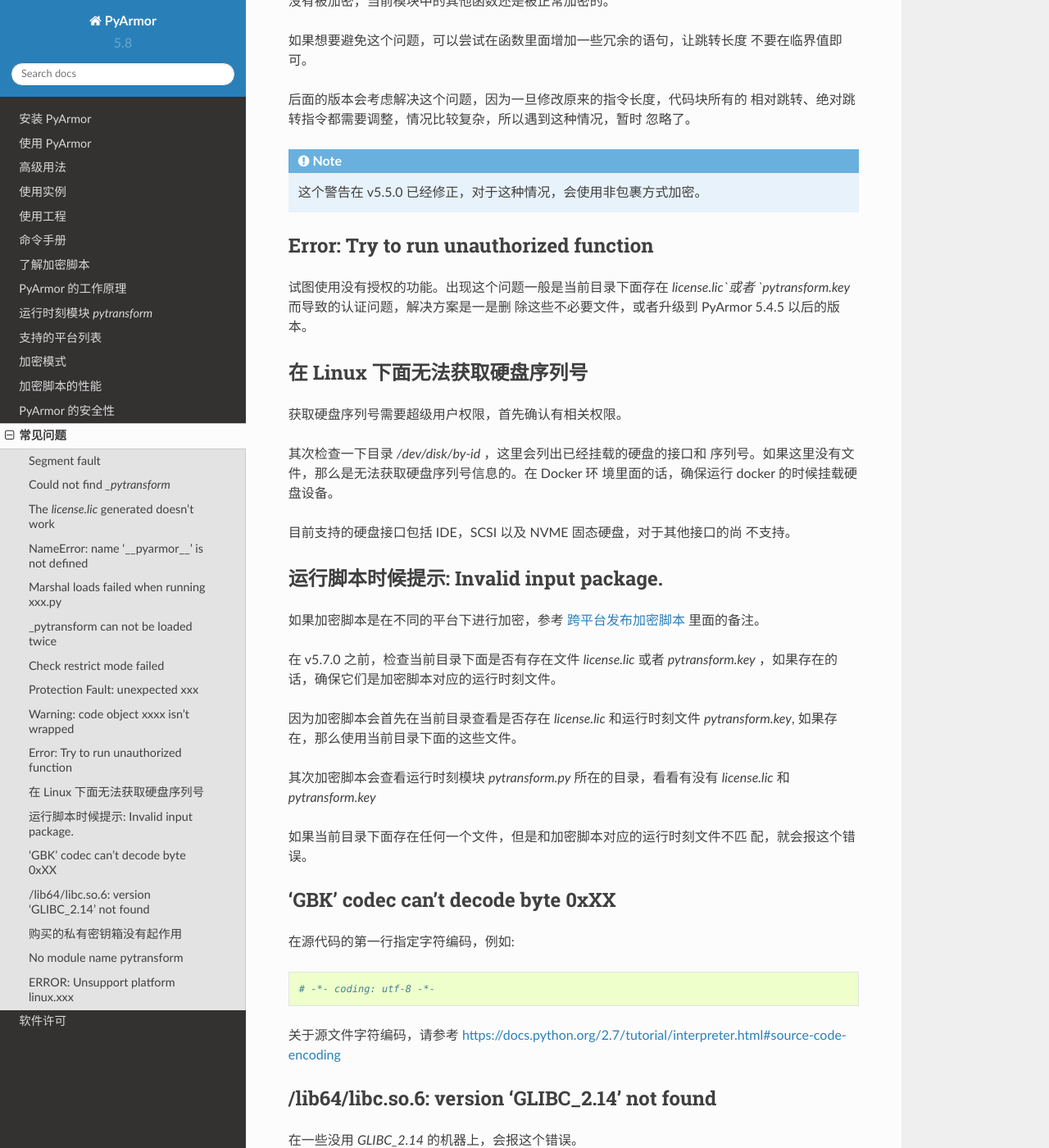
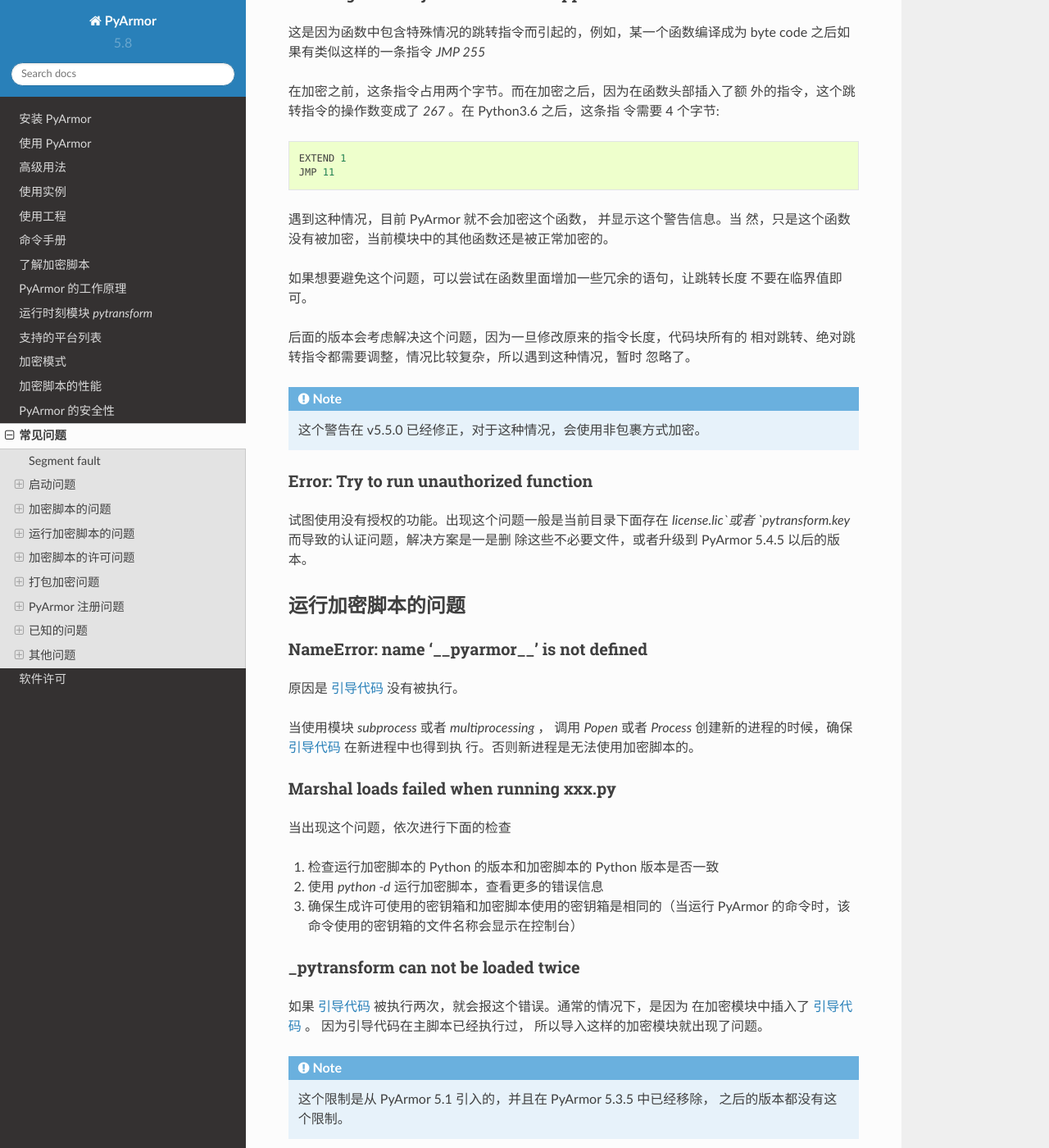
Before and after one commit to dashingsoft/pyarmor-docs-zh, a Sphinx documentation site: the page built from docs/questions.rst, in a window 1280 px wide and 1400 px high, scrolled down 3203 px. Shown: the whole window at 82% size. Built offline with Sphinx 7.4.7 and the Read the Docs theme 2.0.0, drawn with Linux system fonts in a browser that asks for light colours; some of the changed text lies outside the part shown.

Commit message:
Catalog quetions

```diff
--- a/docs/questions.rst
+++ b/docs/questions.rst
@@ -11,15 +11,18 @@
 * 使用调试选项 ``-d`` 运行，显示执行堆栈和更多的调试信息。例如::
 
       pyarmor -d obfuscate --recurisve foo.py
+      PYTHONDEBUG=y pyarmor -d obfuscate --recurisve foo.py
 
 对于运行加密脚本出现的问题:
 
 * 尝试打开 Python 的调试选项查看更多的错误信息。例如::
 
       python -d obf_foo.py
+      PYTHONDEBUG=y python obf_foo.py
 
-* 打开调试开关之后，会在当前目录创建一个日志文件 `pytransform.log` 查
-  看里面是否有帮助定位问题的错误信息
+在任何情况下，打开 Python 的调试开关之后，会在当前目录创建一个日志文件
+`pytransform.log` ，里面包含有帮助定位问题的更多信息。
+
 
 Segment fault
 -------------
@@ -38,9 +41,11 @@
     m.set_option(5, c_char_p(1))
 
 
+启动问题
+--------
+
 Could not find `_pytransform`
------------------------------
-
+~~~~~~~~~~~~~~~~~~~~~~~~~~~~~
 通常情况下动态库 `_pytransform` 在 :ref:`运行辅助包` 里面（在 v5.7.0
 之前，是和加密脚本在相同的目录下）:
 
@@ -66,144 +71,20 @@
 
 如果还是有问题，那么请报告 issue_
 
-The `license.lic` generated doesn't work
-----------------------------------------
 
-通常情况下是因为加密脚本使用的密钥箱和生成许可文件时候使用的密钥箱不一
-样，例如在试用版本加密脚本，但是在正式版本下面生成许可文件。
+ERROR: Unsupport platform linux.xxx
+~~~~~~~~~~~~~~~~~~~~~~~~~~~~~~~~~~~
+有些平台 `pyarmor` 无法自动识别，如果在 `其他平台的动态库清单`_ 中有可
+用的动态库。可以直接下载下来，保存到这个平台的搜索路径
+``~/.pyarmor/platforms/SYSTEM/ARCH`` 下面。如果不能确定存放的路径，可
+以使用命令 ``pyarmor -d download`` 查看，在开始的时候会显示 `pyarmor`
+去那里查找动态库。
 
-通用的解决方法就是重新把加密脚本生成一下，然后在重新生成许可文件。
-
-NameError: name '__pyarmor__' is not defined
---------------------------------------------
-
-原因是 :ref:`引导代码` 没有被执行。
-
-当使用模块 `subprocess` 或者 `multiprocessing` ， 调用 `Popen` 或者
-`Process` 创建新的进程的时候，确保 :ref:`引导代码` 在新进程中也得到执
-行。否则新进程是无法使用加密脚本的。
-
-Marshal loads failed when running xxx.py
-----------------------------------------
-
-当出现这个问题，依次进行下面的检查
-
-1. 检查运行加密脚本的 Python 的版本和加密脚本的 Python 版本是否一致
-
-2. 使用 `python -d` 运行加密脚本，查看更多的错误信息
-
-3. 确保生成许可使用的密钥箱和加密脚本使用的密钥箱是相同的（当运行
-   PyArmor 的命令时，该命令使用的密钥箱的文件名称会显示在控制台）
-
-_pytransform can not be loaded twice
-------------------------------------
-
-如果 :ref:`引导代码` 被执行两次，就会报这个错误。通常的情况下，是因为
-在加密模块中插入了 :ref:`引导代码` 。 因为引导代码在主脚本已经执行过，
-所以导入这样的加密模块就出现了问题。
-
-.. note::
-
-   这个限制是从 PyArmor 5.1 引入的，并且在 PyArmor 5.3.5 中已经移除，
-   之后的版本都没有这个限制。
-
-Check restrict mode failed
---------------------------
-
-违反了加密脚本的使用约束，默认情况下，加密脚本是不能被进行任何修改的。
-更多信息参考 :ref:`约束模式`
-
-如果使用 `pack` 命令去打包加密后的脚本，也会出现这个错误提示。命令
-`pack` 正确的使用方式是直接打包原始的脚本。
+如果需要在上面没有列出的平台使用 PyArmor，请发送邮件到 jondy.zhao@gmail.com
 
 
-Protection Fault: unexpected xxx
---------------------------------
-
-违反了加密脚本的使用约束，默认情况下，下列文件不能进行任何修改：
-
-* pytransform.py
-* _pytransform.so/.dll/.dylib
-
-更多信息参考 :ref:`对主脚本的特殊处理`
-
-Warning: code object xxxx isn't wrapped
----------------------------------------
-
-这是因为函数中包含特殊情况的跳转指令而引起的，例如，某一个函数编译成为
-byte code 之后如果有类似这样的一条指令 `JMP 255`
-
-在加密之前，这条指令占用两个字节。而在加密之后，因为在函数头部插入了额
-外的指令，这个跳转指令的操作数变成了 `267` 。在 Python3.6 之后，这条指
-令需要 4 个字节::
-
-    EXTEND 1
-    JMP 11
-
-遇到这种情况，目前 PyArmor 就不会加密这个函数， 并显示这个警告信息。当
-然，只是这个函数没有被加密，当前模块中的其他函数还是被正常加密的。
-
-如果想要避免这个问题，可以尝试在函数里面增加一些冗余的语句，让跳转长度
-不要在临界值即可。
-
-后面的版本会考虑解决这个问题，因为一旦修改原来的指令长度，代码块所有的
-相对跳转、绝对跳转指令都需要调整，情况比较复杂，所以遇到这种情况，暂时
-忽略了。
-
-.. note::
-
-   这个警告在 v5.5.0 已经修正，对于这种情况，会使用非包裹方式加密。
-
-Error: Try to run unauthorized function
----------------------------------------
-
-试图使用没有授权的功能。出现这个问题一般是当前目录下面存在
-`license.lic`或者 `pytransform.key` 而导致的认证问题，解决方案是一是删
-除这些不必要文件，或者升级到 PyArmor 5.4.5 以后的版本。
-
-
-在 Linux 下面无法获取硬盘序列号
--------------------------------
-
-获取硬盘序列号需要超级用户权限，首先确认有相关权限。
-
-其次检查一下目录 `/dev/disk/by-id` ，这里会列出已经挂载的硬盘的接口和
-序列号。如果这里没有文件，那么是无法获取硬盘序列号信息的。在 Docker 环
-境里面的话，确保运行 docker 的时候挂载硬盘设备。
-
-目前支持的硬盘接口包括 IDE，SCSI 以及 NVME 固态硬盘，对于其他接口的尚
-不支持。
-
-运行脚本时候提示: Invalid input package.
-----------------------------------------
-
-如果加密脚本是在不同的平台下进行加密，参考 :ref:`跨平台发布加密脚本`
-里面的备注。
-
-在 v5.7.0 之前，检查当前目录下面是否有存在文件 `license.lic` 或者
-`pytransform.key` ，如果存在的话，确保它们是加密脚本对应的运行时刻文件。
-
-因为加密脚本会首先在当前目录查看是否存在 `license.lic` 和运行时刻文件
-`pytransform.key`, 如果存在，那么使用当前目录下面的这些文件。
-
-其次加密脚本会查看运行时刻模块 `pytransform.py` 所在的目录，看看有没有
-`license.lic` 和 `pytransform.key`
-
-如果当前目录下面存在任何一个文件，但是和加密脚本对应的运行时刻文件不匹
-配，就会报这个错误。
-
-'GBK' codec can't decode byte 0xXX
-----------------------------------
-
-在源代码的第一行指定字符编码，例如::
-
-    # -*- coding: utf-8 -*-
-
-关于源文件字符编码，请参考 https://docs.python.org/2.7/tutorial/interpreter.html#source-code-encoding
-
 /lib64/libc.so.6: version 'GLIBC_2.14' not found
-------------------------------------------------
-
+~~~~~~~~~~~~~~~~~~~~~~~~~~~~~~~~~~~~~~~~~~~~~~~~
 在一些没用 `GLIBC_2.14` 的机器上，会报这个错误。
 
 解决方案是对动态库 `_pytransform.so` 打补丁。
@@ -243,18 +124,142 @@
 
      pyarmor obfuscate --platform centos6.x86_64 foo.py
 
-购买的私有密钥箱没有起作用
---------------------------
 
-使用私有密钥箱加密的脚本，依然可以在试用版本生成的许可证下运行:
+加密脚本的问题
+--------------
 
-* 确认命令 `pyarmor register` 能显示正确的注册信息
-* 确认 :ref:`全局密钥箱` 文件 `~/.pyarmor_capsule.zip` 和注册文件 `pyarmor-regfile-1.zip` 中的 `.pyarmor_capsule.zip` 是同一个文件
-* 重新启动系统
+'GBK' codec can't decode byte 0xXX
+~~~~~~~~~~~~~~~~~~~~~~~~~~~~~~~~~~
+在源代码的第一行指定字符编码，例如::
+
+    # -*- coding: utf-8 -*-
+
+关于源文件字符编码，请参考 https://docs.python.org/2.7/tutorial/interpreter.html#source-code-encoding
+
+
+Warning: code object xxxx isn't wrapped
+~~~~~~~~~~~~~~~~~~~~~~~~~~~~~~~~~~~~~~~
+这是因为函数中包含特殊情况的跳转指令而引起的，例如，某一个函数编译成为
+byte code 之后如果有类似这样的一条指令 `JMP 255`
+
+在加密之前，这条指令占用两个字节。而在加密之后，因为在函数头部插入了额
+外的指令，这个跳转指令的操作数变成了 `267` 。在 Python3.6 之后，这条指
+令需要 4 个字节::
+
+    EXTEND 1
+    JMP 11
+
+遇到这种情况，目前 PyArmor 就不会加密这个函数， 并显示这个警告信息。当
+然，只是这个函数没有被加密，当前模块中的其他函数还是被正常加密的。
+
+如果想要避免这个问题，可以尝试在函数里面增加一些冗余的语句，让跳转长度
+不要在临界值即可。
+
+后面的版本会考虑解决这个问题，因为一旦修改原来的指令长度，代码块所有的
+相对跳转、绝对跳转指令都需要调整，情况比较复杂，所以遇到这种情况，暂时
+忽略了。
+
+.. note::
+
+   这个警告在 v5.5.0 已经修正，对于这种情况，会使用非包裹方式加密。
+
+
+Error: Try to run unauthorized function
+~~~~~~~~~~~~~~~~~~~~~~~~~~~~~~~~~~~~~~~
+试图使用没有授权的功能。出现这个问题一般是当前目录下面存在
+`license.lic`或者 `pytransform.key` 而导致的认证问题，解决方案是一是删
+除这些不必要文件，或者升级到 PyArmor 5.4.5 以后的版本。
+
+
+运行加密脚本的问题
+------------------
+
+NameError: name '__pyarmor__' is not defined
+~~~~~~~~~~~~~~~~~~~~~~~~~~~~~~~~~~~~~~~~~~~~
+原因是 :ref:`引导代码` 没有被执行。
+
+当使用模块 `subprocess` 或者 `multiprocessing` ， 调用 `Popen` 或者
+`Process` 创建新的进程的时候，确保 :ref:`引导代码` 在新进程中也得到执
+行。否则新进程是无法使用加密脚本的。
+
+
+Marshal loads failed when running xxx.py
+~~~~~~~~~~~~~~~~~~~~~~~~~~~~~~~~~~~~~~~~
+当出现这个问题，依次进行下面的检查
+
+1. 检查运行加密脚本的 Python 的版本和加密脚本的 Python 版本是否一致
+
+2. 使用 `python -d` 运行加密脚本，查看更多的错误信息
+
+3. 确保生成许可使用的密钥箱和加密脚本使用的密钥箱是相同的（当运行
+   PyArmor 的命令时，该命令使用的密钥箱的文件名称会显示在控制台）
+
+
+_pytransform can not be loaded twice
+~~~~~~~~~~~~~~~~~~~~~~~~~~~~~~~~~~~~
+如果 :ref:`引导代码` 被执行两次，就会报这个错误。通常的情况下，是因为
+在加密模块中插入了 :ref:`引导代码` 。 因为引导代码在主脚本已经执行过，
+所以导入这样的加密模块就出现了问题。
+
+.. note::
+
+   这个限制是从 PyArmor 5.1 引入的，并且在 PyArmor 5.3.5 中已经移除，
+   之后的版本都没有这个限制。
+
+
+Check restrict mode failed
+~~~~~~~~~~~~~~~~~~~~~~~~~~
+违反了加密脚本的使用约束，默认情况下，加密脚本是不能被进行任何修改的。
+更多信息参考 :ref:`约束模式`
+
+如果使用 `pack` 命令去打包加密后的脚本，也会出现这个错误提示。命令
+`pack` 正确的使用方式是直接打包原始的脚本。
+
+
+Protection Fault: unexpected xxx
+~~~~~~~~~~~~~~~~~~~~~~~~~~~~~~~~
+违反了加密脚本的使用约束，默认情况下，下列文件不能进行任何修改：
+
+* pytransform.py
+* _pytransform.so/.dll/.dylib
+
+更多信息参考 :ref:`对主脚本的特殊处理`
+
+
+运行脚本时候提示: Invalid input pack
+~~~~~~~~~~~~~~~~~~~~~~~~~~~~~~~~~~~~
+如果加密脚本是在不同的平台下进行加密，参考 :ref:`跨平台发布加密脚本`
+里面的备注。
+
+在 v5.7.0 之前，检查当前目录下面是否有存在文件 `license.lic` 或者
+`pytransform.key` ，如果存在的话，确保它们是加密脚本对应的运行时刻文件。
+
+因为加密脚本会首先在当前目录查看是否存在 `license.lic` 和运行时刻文件
+`pytransform.key`, 如果存在，那么使用当前目录下面的这些文件。
+
+其次加密脚本会查看运行时刻模块 `pytransform.py` 所在的目录，看看有没有
+`license.lic` 和 `pytransform.key`
+
+如果当前目录下面存在任何一个文件，但是和加密脚本对应的运行时刻文件不匹
+配，就会报这个错误。
+
+
+加密脚本的许可问题
+------------------
+
+The `license.lic` generated doesn't work
+~~~~~~~~~~~~~~~~~~~~~~~~~~~~~~~~~~~~~~~~
+通常情况下是因为加密脚本使用的密钥箱和生成许可文件时候使用的密钥箱不一
+样，例如在试用版本加密脚本，但是在正式版本下面生成许可文件。
+
+通用的解决方法就是重新把加密脚本生成一下，然后在重新生成许可文件。
+
+
+打包加密问题
+------------
 
 No module name pytransform
---------------------------
-
+~~~~~~~~~~~~~~~~~~~~~~~~~~
 在使用 `pyarmor pack` 打包的时候报这个错误:
 
 * 确认命令行指定的脚本是没有加密的
@@ -262,34 +267,44 @@
 
     pyarmor pack --clean foo.py
 
-ERROR: Unsupport platform linux.xxx
------------------------------------
 
-有些平台 `pyarmor` 无法自动识别，如果在 `其他平台的动态库清单`_ 中有可
-用的动态库。可以直接下载下来，保存到这个平台的搜索路径
-``~/.pyarmor/platforms/SYSTEM/ARCH`` 下面。如果不能确定存放的路径，可
-以使用命令 ``pyarmor -d download`` 查看，在开始的时候会显示 `pyarmor`
-去那里查找动态库。
+PyArmor 注册问题
+----------------
 
-如果需要在上面没有列出的平台使用 PyArmor，请发送邮件到 jondy.zhao@gmail.com
+购买的私有密钥箱没有起作用
+~~~~~~~~~~~~~~~~~~~~~~~~~~
+使用私有密钥箱加密的脚本，依然可以在试用版本生成的许可证下运行:
 
-.. 分类:
-
-   启动问题
-   加密问题
-   加密脚本的许可问题
-   打包加密脚本的问题
-   PyArmor 注册问题
-   运行加密脚本的问题
-   已知的问题
-
-   从 v5.6.0 到 v5.7.0 这几个版本，交叉发布功能有一个问题。在 Windows
-   / Ubuntu / MacOS 等上面使用跨平台加密方式加密的脚本，拷贝到下面的任
-   一平台都不能正常运行::
-
-       armv5, android.aarch64, ppc64le, ios.arm64, freebsd, alpine, alpine.arm, poky-i586
+* 确认命令 `pyarmor register` 能显示正确的注册信息
+* 确认 :ref:`全局密钥箱` 文件 `~/.pyarmor_capsule.zip` 和注册文件 `pyarmor-regfile-1.zip` 中的 `.pyarmor_capsule.zip` 是同一个文件
+* 重新启动系统
 
 
-   其他问题
+已知的问题
+----------
+
+交叉发布的脚本无法运行
+~~~~~~~~~~~~~~~~~~~~~~
+
+从 v5.6.0 到 v5.7.0 这几个版本，交叉发布功能有一个问题。在 Windows / Ubuntu /
+MacOS 等上面使用跨平台加密方式加密的脚本，拷贝到下面的任一平台都不能正常运行::
+
+  armv5, android.aarch64, ppc64le, ios.arm64, freebsd, alpine, alpine.arm, poky-i586
+
+
+其他问题
+--------
+
+在 Linux 下面无法获取硬盘序列号
+~~~~~~~~~~~~~~~~~~~~~~~~~~~~~~~
+获取硬盘序列号需要超级用户权限，首先确认有相关权限。
+
+其次检查一下目录 `/dev/disk/by-id` ，这里会列出已经挂载的硬盘的接口和
+序列号。如果这里没有文件，那么是无法获取硬盘序列号信息的。在 Docker 环
+境里面的话，确保运行 docker 的时候挂载硬盘设备。
+
+目前支持的硬盘接口包括 IDE，SCSI 以及 NVME 固态硬盘，对于其他接口的尚
+不支持。
+
 
 .. include:: _common_definitions.txt
```
